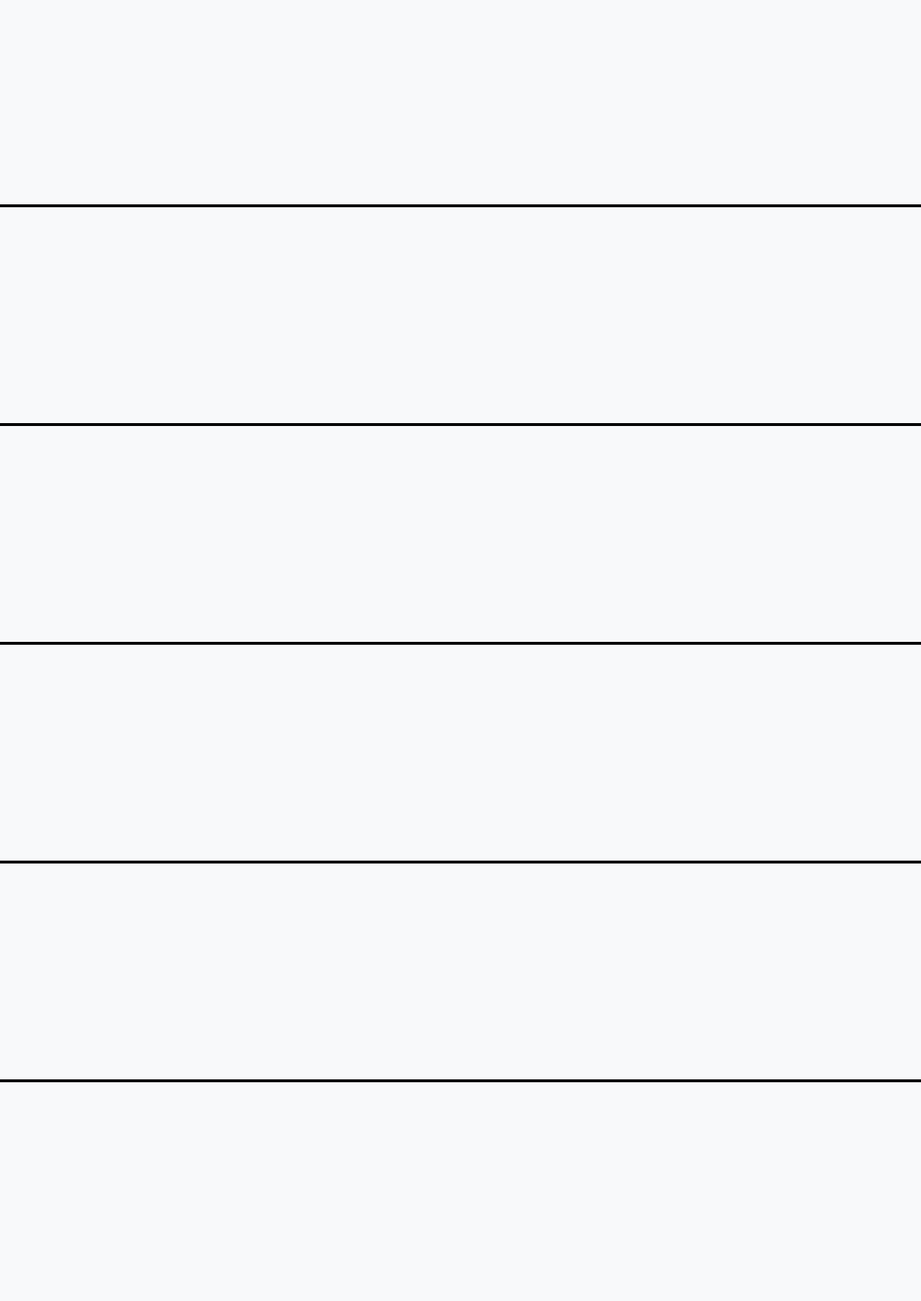
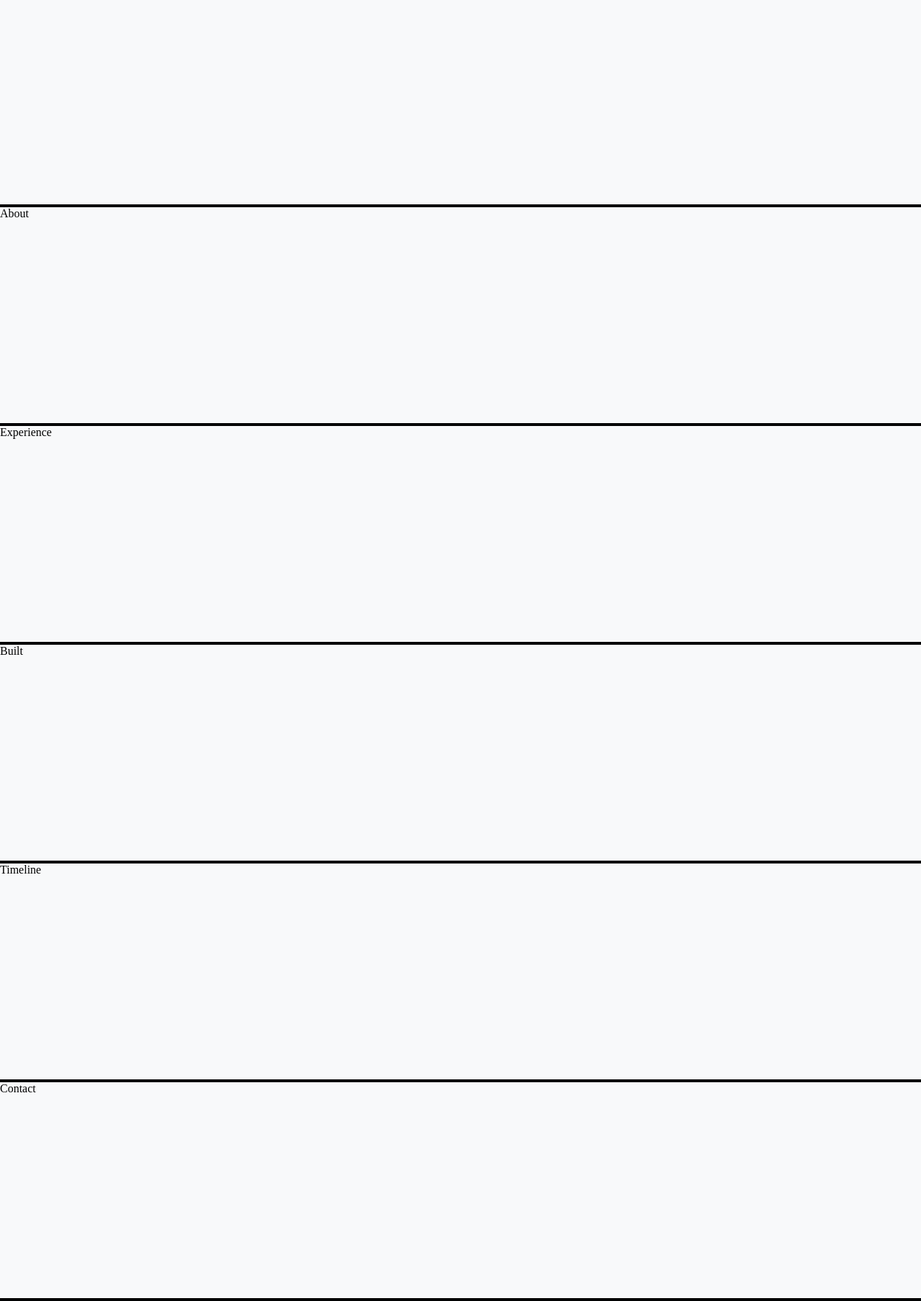
Before and after one commit to andrewipu/andrewipu.github.io, a plain HTML site: page portfolio v1.html in a window 1280 px wide. Shown: the part 120-1928 px from the top of the page at 72% size. Before the commit the page ends 1624 px from the top, so only its background shows below. Drawn offline with Linux system fonts and the light colour scheme.

Commit message:
Section update

```diff
--- a/portfolio v1.html
+++ b/portfolio v1.html
@@ -23,11 +23,12 @@
             <a class="resume-button" href="#" target="_blank">Resume</a>
         </header>
         <main>
-            <section class="sec-about">ABOUT</section>
-            <section class="sec-worked"></section>
-            <section class="sec-built"></section>
-            <section class="sec-timeline"></section>
-            <section class="sec-contact"></section>
+            <section class="sec-home">Home</section>
+            <section class="sec-about">About</section>
+            <section class="sec-worked">Experience</section>
+            <section class="sec-built">Built</section>
+            <section class="sec-timeline">Timeline</section>
+            <section class="sec-contact">Contact</section>
         </main>
         <footer></footer>
     </body>
--- a/style.css
+++ b/style.css
@@ -68,6 +68,12 @@ header {
     margin-right:10px;
 }
 
+.sec-home {
+    border-bottom:4px solid black;
+    width:100%;
+    height:300px;
+}
+
 .sec-about {
     /*background-color:var(--about-color);*/
     border-bottom:4px solid black;
```
